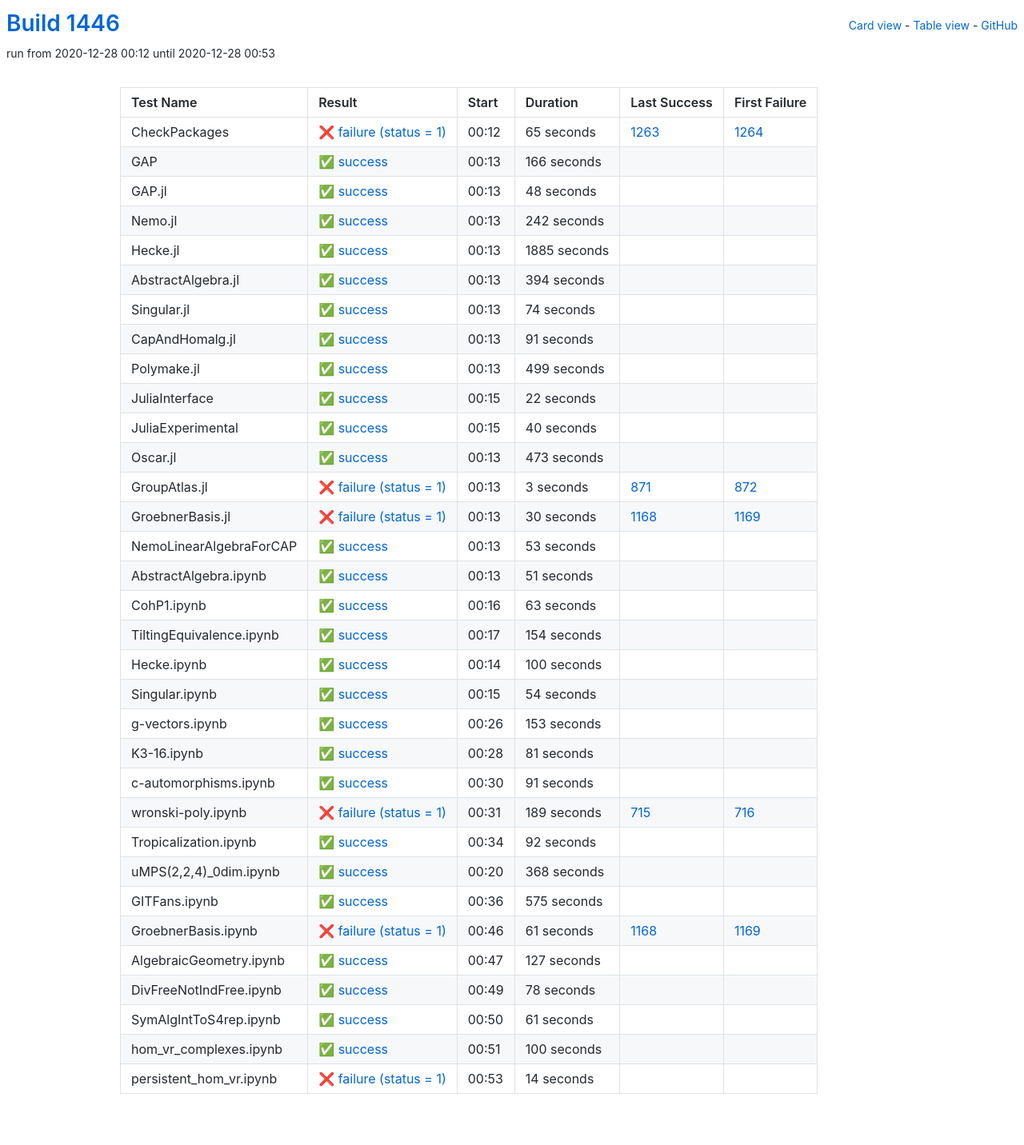
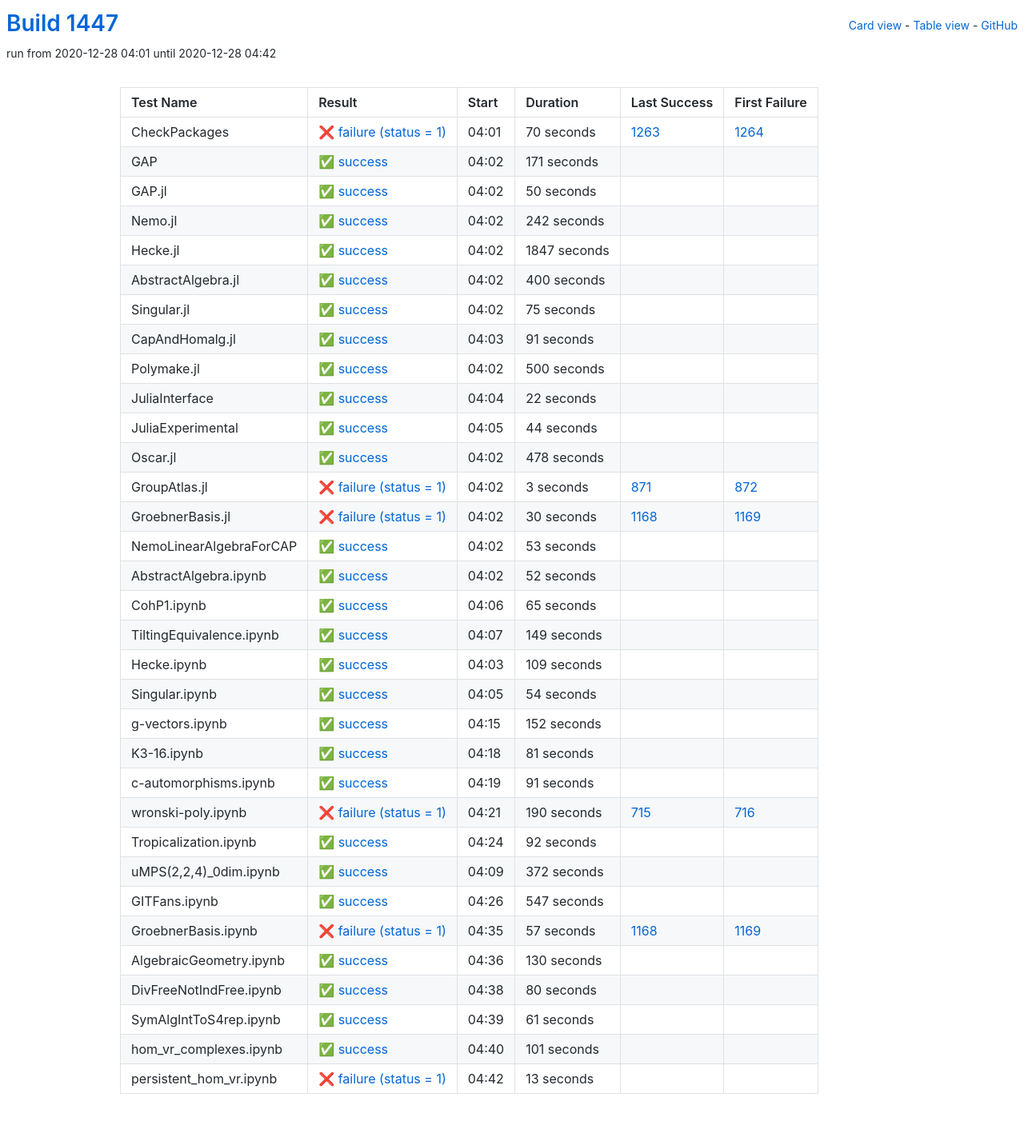
Before and after one commit to oscar-system/oscar-ci-status-stable, a Jekyll site: the page built from table.html, in a window 1280 px wide. Shown: the whole page at 80% size. Built offline with Jekyll 4.4.1, drawn with Linux system fonts in a browser that asks for light colours.

Commit message:
Build #1447

```diff
--- a/_data/ci.yml
+++ b/_data/ci.yml
@@ -1,6 +1,6 @@
 ---
-build: 1446
-build_url: https://oscarci.mathematik.uni-kl.de/job/oscar-stable/1446/
+build: 1447
+build_url: https://oscarci.mathematik.uni-kl.de/job/oscar-stable/1447/
 job: oscar-stable
 organization: oscar-system
 repo: oscar-ci-status-stable
@@ -8,44 +8,44 @@ repourl: https://github.com/oscar-system/oscar-ci-status-stable
 tests:
 - name: CheckPackages
   id: checkpackages
-  log: https://oscarci.mathematik.uni-kl.de/job/oscar-stable/1446/artifact/logs/build-1446/CheckPackages.log
-  start: 2020-12-28 00:12
+  log: https://oscarci.mathematik.uni-kl.de/job/oscar-stable/1447/artifact/logs/build-1447/CheckPackages.log
+  start: 2020-12-28 04:01
   success: false
   exitcode: 1
   status: failure
-  duration: 65
+  duration: 70
   last_success: 1263
   last_success_url: https://oscarci.mathematik.uni-kl.de/job/oscar-stable/1263/
   first_failure: 1264
   first_failure_url: https://oscarci.mathematik.uni-kl.de/job/oscar-stable/1264/
 - name: GAP
   id: gap
-  log: https://oscarci.mathematik.uni-kl.de/job/oscar-stable/1446/artifact/logs/build-1446/GAP.log
-  start: 2020-12-28 00:13
+  log: https://oscarci.mathematik.uni-kl.de/job/oscar-stable/1447/artifact/logs/build-1447/GAP.log
+  start: 2020-12-28 04:02
   success: true
   exitcode: 0
   status: success
-  duration: 166
+  duration: 171
   last_success: false
   last_success_url:
   first_failure: false
   first_failure_url:
 - name: GAP.jl
   id: gap-jl
-  log: https://oscarci.mathematik.uni-kl.de/job/oscar-stable/1446/artifact/logs/build-1446/GAP.jl.log
-  start: 2020-12-28 00:13
+  log: https://oscarci.mathematik.uni-kl.de/job/oscar-stable/1447/artifact/logs/build-1447/GAP.jl.log
+  start: 2020-12-28 04:02
   success: true
   exitcode: 0
   status: success
-  duration: 48
+  duration: 50
   last_success: false
   last_success_url:
   first_failure: false
   first_failure_url:
 - name: Nemo.jl
   id: nemo-jl
-  log: https://oscarci.mathematik.uni-kl.de/job/oscar-stable/1446/artifact/logs/build-1446/Nemo.jl.log
-  start: 2020-12-28 00:13
+  log: https://oscarci.mathematik.uni-kl.de/job/oscar-stable/1447/artifact/logs/build-1447/Nemo.jl.log
+  start: 2020-12-28 04:02
   success: true
   exitcode: 0
   status: success
@@ -56,44 +56,44 @@ tests:
   first_failure_url:
 - name: Hecke.jl
   id: hecke-jl
-  log: https://oscarci.mathematik.uni-kl.de/job/oscar-stable/1446/artifact/logs/build-1446/Hecke.jl.log
-  start: 2020-12-28 00:13
+  log: https://oscarci.mathematik.uni-kl.de/job/oscar-stable/1447/artifact/logs/build-1447/Hecke.jl.log
+  start: 2020-12-28 04:02
   success: true
   exitcode: 0
   status: success
-  duration: 1885
+  duration: 1847
   last_success: false
   last_success_url:
   first_failure: false
   first_failure_url:
 - name: AbstractAlgebra.jl
   id: abstractalgebra-jl
-  log: https://oscarci.mathematik.uni-kl.de/job/oscar-stable/1446/artifact/logs/build-1446/AbstractAlgebra.jl.log
-  start: 2020-12-28 00:13
+  log: https://oscarci.mathematik.uni-kl.de/job/oscar-stable/1447/artifact/logs/build-1447/AbstractAlgebra.jl.log
+  start: 2020-12-28 04:02
   success: true
   exitcode: 0
   status: success
-  duration: 394
+  duration: 400
   last_success: false
   last_success_url:
   first_failure: false
   first_failure_url:
 - name: Singular.jl
   id: singular-jl
-  log: https://oscarci.mathematik.uni-kl.de/job/oscar-stable/1446/artifact/logs/build-1446/Singular.jl.log
-  start: 2020-12-28 00:13
+  log: https://oscarci.mathematik.uni-kl.de/job/oscar-stable/1447/artifact/logs/build-1447/Singular.jl.log
+  start: 2020-12-28 04:02
   success: true
   exitcode: 0
   status: success
-  duration: 74
+  duration: 75
   last_success: false
   last_success_url:
   first_failure: false
   first_failure_url:
 - name: CapAndHomalg.jl
   id: capandhomalg-jl
-  log: https://oscarci.mathematik.uni-kl.de/job/oscar-stable/1446/artifact/logs/build-1446/CapAndHomalg.jl.log
-  start: 2020-12-28 00:13
+  log: https://oscarci.mathematik.uni-kl.de/job/oscar-stable/1447/artifact/logs/build-1447/CapAndHomalg.jl.log
+  start: 2020-12-28 04:03
   success: true
   exitcode: 0
   status: success
@@ -104,20 +104,20 @@ tests:
   first_failure_url:
 - name: Polymake.jl
   id: polymake-jl
-  log: https://oscarci.mathematik.uni-kl.de/job/oscar-stable/1446/artifact/logs/build-1446/Polymake.jl.log
-  start: 2020-12-28 00:13
+  log: https://oscarci.mathematik.uni-kl.de/job/oscar-stable/1447/artifact/logs/build-1447/Polymake.jl.log
+  start: 2020-12-28 04:02
   success: true
   exitcode: 0
   status: success
-  duration: 499
+  duration: 500
   last_success: false
   last_success_url:
   first_failure: false
   first_failure_url:
 - name: JuliaInterface
   id: juliainterface
-  log: https://oscarci.mathematik.uni-kl.de/job/oscar-stable/1446/artifact/logs/build-1446/JuliaInterface.log
-  start: 2020-12-28 00:15
+  log: https://oscarci.mathematik.uni-kl.de/job/oscar-stable/1447/artifact/logs/build-1447/JuliaInterface.log
+  start: 2020-12-28 04:04
   success: true
   exitcode: 0
   status: success
@@ -128,32 +128,32 @@ tests:
   first_failure_url:
 - name: JuliaExperimental
   id: juliaexperimental
-  log: https://oscarci.mathematik.uni-kl.de/job/oscar-stable/1446/artifact/logs/build-1446/JuliaExperimental.log
-  start: 2020-12-28 00:15
+  log: https://oscarci.mathematik.uni-kl.de/job/oscar-stable/1447/artifact/logs/build-1447/JuliaExperimental.log
+  start: 2020-12-28 04:05
   success: true
   exitcode: 0
   status: success
-  duration: 40
+  duration: 44
   last_success: false
   last_success_url:
   first_failure: false
   first_failure_url:
 - name: Oscar.jl
   id: oscar-jl
-  log: https://oscarci.mathematik.uni-kl.de/job/oscar-stable/1446/artifact/logs/build-1446/Oscar.jl.log
-  start: 2020-12-28 00:13
+  log: https://oscarci.mathematik.uni-kl.de/job/oscar-stable/1447/artifact/logs/build-1447/Oscar.jl.log
+  start: 2020-12-28 04:02
   success: true
   exitcode: 0
   status: success
-  duration: 473
+  duration: 478
   last_success: false
   last_success_url:
   first_failure: false
   first_failure_url:
 - name: GroupAtlas.jl
   id: groupatlas-jl
-  log: https://oscarci.mathematik.uni-kl.de/job/oscar-stable/1446/artifact/logs/build-1446/GroupAtlas.jl.log
-  start: 2020-12-28 00:13
+  log: https://oscarci.mathematik.uni-kl.de/job/oscar-stable/1447/artifact/logs/build-1447/GroupAtlas.jl.log
+  start: 2020-12-28 04:02
   success: false
   exitcode: 1
   status: failure
@@ -164,8 +164,8 @@ tests:
   first_failure_url: https://oscarci.mathematik.uni-kl.de/job/oscar-stable/872/
 - name: GroebnerBasis.jl
   id: groebnerbasis-jl
-  log: https://oscarci.mathematik.uni-kl.de/job/oscar-stable/1446/artifact/logs/build-1446/GroebnerBasis.jl.log
-  start: 2020-12-28 00:13
+  log: https://oscarci.mathematik.uni-kl.de/job/oscar-stable/1447/artifact/logs/build-1447/GroebnerBasis.jl.log
+  start: 2020-12-28 04:02
   success: false
   exitcode: 1
   status: failure
@@ -176,8 +176,8 @@ tests:
   first_failure_url: https://oscarci.mathematik.uni-kl.de/job/oscar-stable/1169/
 - name: NemoLinearAlgebraForCAP
   id: nemolinearalgebraforcap
-  log: https://oscarci.mathematik.uni-kl.de/job/oscar-stable/1446/artifact/logs/build-1446/NemoLinearAlgebraForCAP.log
-  start: 2020-12-28 00:13
+  log: https://oscarci.mathematik.uni-kl.de/job/oscar-stable/1447/artifact/logs/build-1447/NemoLinearAlgebraForCAP.log
+  start: 2020-12-28 04:02
   success: true
   exitcode: 0
   status: success
@@ -188,56 +188,56 @@ tests:
   first_failure_url:
 - name: AbstractAlgebra.ipynb
   id: abstractalgebra-ipynb
-  log: https://oscarci.mathematik.uni-kl.de/job/oscar-stable/1446/artifact/logs/build-1446/AbstractAlgebra.ipynb.log
-  start: 2020-12-28 00:13
+  log: https://oscarci.mathematik.uni-kl.de/job/oscar-stable/1447/artifact/logs/build-1447/AbstractAlgebra.ipynb.log
+  start: 2020-12-28 04:02
   success: true
   exitcode: 0
   status: success
-  duration: 51
+  duration: 52
   last_success: false
   last_success_url:
   first_failure: false
   first_failure_url:
 - name: CohP1.ipynb
   id: cohp1-ipynb
-  log: https://oscarci.mathematik.uni-kl.de/job/oscar-stable/1446/artifact/logs/build-1446/CohP1.ipynb.log
-  start: 2020-12-28 00:16
+  log: https://oscarci.mathematik.uni-kl.de/job/oscar-stable/1447/artifact/logs/build-1447/CohP1.ipynb.log
+  start: 2020-12-28 04:06
   success: true
   exitcode: 0
   status: success
-  duration: 63
+  duration: 65
   last_success: false
   last_success_url:
   first_failure: false
   first_failure_url:
 - name: TiltingEquivalence.ipynb
   id: tiltingequivalence-ipynb
-  log: https://oscarci.mathematik.uni-kl.de/job/oscar-stable/1446/artifact/logs/build-1446/TiltingEquivalence.ipynb.log
-  start: 2020-12-28 00:17
+  log: https://oscarci.mathematik.uni-kl.de/job/oscar-stable/1447/artifact/logs/build-1447/TiltingEquivalence.ipynb.log
+  start: 2020-12-28 04:07
   success: true
   exitcode: 0
   status: success
-  duration: 154
+  duration: 149
   last_success: false
   last_success_url:
   first_failure: false
   first_failure_url:
 - name: Hecke.ipynb
   id: hecke-ipynb
-  log: https://oscarci.mathematik.uni-kl.de/job/oscar-stable/1446/artifact/logs/build-1446/Hecke.ipynb.log
-  start: 2020-12-28 00:14
+  log: https://oscarci.mathematik.uni-kl.de/job/oscar-stable/1447/artifact/logs/build-1447/Hecke.ipynb.log
+  start: 2020-12-28 04:03
   success: true
   exitcode: 0
   status: success
-  duration: 100
+  duration: 109
   last_success: false
   last_success_url:
   first_failure: false
   first_failure_url:
 - name: Singular.ipynb
   id: singular-ipynb
-  log: https://oscarci.mathematik.uni-kl.de/job/oscar-stable/1446/artifact/logs/build-1446/Singular.ipynb.log
-  start: 2020-12-28 00:15
+  log: https://oscarci.mathematik.uni-kl.de/job/oscar-stable/1447/artifact/logs/build-1447/Singular.ipynb.log
+  start: 2020-12-28 04:05
   success: true
   exitcode: 0
   status: success
@@ -248,20 +248,20 @@ tests:
   first_failure_url:
 - name: g-vectors.ipynb
   id: g-vectors-ipynb
-  log: https://oscarci.mathematik.uni-kl.de/job/oscar-stable/1446/artifact/logs/build-1446/g-vectors.ipynb.log
-  start: 2020-12-28 00:26
+  log: https://oscarci.mathematik.uni-kl.de/job/oscar-stable/1447/artifact/logs/build-1447/g-vectors.ipynb.log
+  start: 2020-12-28 04:15
   success: true
   exitcode: 0
   status: success
-  duration: 153
+  duration: 152
   last_success: false
   last_success_url:
   first_failure: false
   first_failure_url:
 - name: K3-16.ipynb
   id: k3-16-ipynb
-  log: https://oscarci.mathematik.uni-kl.de/job/oscar-stable/1446/artifact/logs/build-1446/K3-16.ipynb.log
-  start: 2020-12-28 00:28
+  log: https://oscarci.mathematik.uni-kl.de/job/oscar-stable/1447/artifact/logs/build-1447/K3-16.ipynb.log
+  start: 2020-12-28 04:18
   success: true
   exitcode: 0
   status: success
@@ -272,8 +272,8 @@ tests:
   first_failure_url:
 - name: c-automorphisms.ipynb
   id: c-automorphisms-ipynb
-  log: https://oscarci.mathematik.uni-kl.de/job/oscar-stable/1446/artifact/logs/build-1446/c-automorphisms.ipynb.log
-  start: 2020-12-28 00:30
+  log: https://oscarci.mathematik.uni-kl.de/job/oscar-stable/1447/artifact/logs/build-1447/c-automorphisms.ipynb.log
+  start: 2020-12-28 04:19
   success: true
   exitcode: 0
   status: success
@@ -284,20 +284,20 @@ tests:
   first_failure_url:
 - name: wronski-poly.ipynb
   id: wronski-poly-ipynb
-  log: https://oscarci.mathematik.uni-kl.de/job/oscar-stable/1446/artifact/logs/build-1446/wronski-poly.ipynb.log
-  start: 2020-12-28 00:31
+  log: https://oscarci.mathematik.uni-kl.de/job/oscar-stable/1447/artifact/logs/build-1447/wronski-poly.ipynb.log
+  start: 2020-12-28 04:21
   success: false
   exitcode: 1
   status: failure
-  duration: 189
+  duration: 190
   last_success: 715
   last_success_url: https://oscarci.mathematik.uni-kl.de/job/oscar-stable/715/
   first_failure: 716
   first_failure_url: https://oscarci.mathematik.uni-kl.de/job/oscar-stable/716/
 - name: Tropicalization.ipynb
   id: tropicalization-ipynb
-  log: https://oscarci.mathematik.uni-kl.de/job/oscar-stable/1446/artifact/logs/build-1446/Tropicalization.ipynb.log
-  start: 2020-12-28 00:34
+  log: https://oscarci.mathematik.uni-kl.de/job/oscar-stable/1447/artifact/logs/build-1447/Tropicalization.ipynb.log
+  start: 2020-12-28 04:24
   success: true
   exitcode: 0
   status: success
@@ -308,68 +308,68 @@ tests:
   first_failure_url:
 - name: uMPS(2,2,4)_0dim.ipynb
   id: umps-2-2-4-0dim-ipynb
-  log: https://oscarci.mathematik.uni-kl.de/job/oscar-stable/1446/artifact/logs/build-1446/uMPS-2-2-4-_0dim.ipynb.log
-  start: 2020-12-28 00:20
+  log: https://oscarci.mathematik.uni-kl.de/job/oscar-stable/1447/artifact/logs/build-1447/uMPS-2-2-4-_0dim.ipynb.log
+  start: 2020-12-28 04:09
   success: true
   exitcode: 0
   status: success
-  duration: 368
+  duration: 372
   last_success: false
   last_success_url:
   first_failure: false
   first_failure_url:
 - name: GITFans.ipynb
   id: gitfans-ipynb
-  log: https://oscarci.mathematik.uni-kl.de/job/oscar-stable/1446/artifact/logs/build-1446/GITFans.ipynb.log
-  start: 2020-12-28 00:36
+  log: https://oscarci.mathematik.uni-kl.de/job/oscar-stable/1447/artifact/logs/build-1447/GITFans.ipynb.log
+  start: 2020-12-28 04:26
   success: true
   exitcode: 0
   status: success
-  duration: 575
+  duration: 547
   last_success: false
   last_success_url:
   first_failure: false
   first_failure_url:
 - name: GroebnerBasis.ipynb
   id: groebnerbasis-ipynb
-  log: https://oscarci.mathematik.uni-kl.de/job/oscar-stable/1446/artifact/logs/build-1446/GroebnerBasis.ipynb.log
-  start: 2020-12-28 00:46
+  log: https://oscarci.mathematik.uni-kl.de/job/oscar-stable/1447/artifact/logs/build-1447/GroebnerBasis.ipynb.log
+  start: 2020-12-28 04:35
   success: false
   exitcode: 1
   status: failure
-  duration: 61
+  duration: 57
   last_success: 1168
   last_success_url: https://oscarci.mathematik.uni-kl.de/job/oscar-stable/1168/
   first_failure: 1169
   first_failure_url: https://oscarci.mathematik.uni-kl.de/job/oscar-stable/1169/
 - name: AlgebraicGeometry.ipynb
   id: algebraicgeometry-ipynb
-  log: https://oscarci.mathematik.uni-kl.de/job/oscar-stable/1446/artifact/logs/build-1446/AlgebraicGeometry.ipynb.log
-  start: 2020-12-28 00:47
+  log: https://oscarci.mathematik.uni-kl.de/job/oscar-stable/1447/artifact/logs/build-1447/AlgebraicGeometry.ipynb.log
+  start: 2020-12-28 04:36
   success: true
   exitcode: 0
   status: success
-  duration: 127
+  duration: 130
   last_success: false
   last_success_url:
   first_failure: false
   first_failure_url:
 - name: DivFreeNotIndFree.ipynb
   id: divfreenotindfree-ipynb
-  log: https://oscarci.mathematik.uni-kl.de/job/oscar-stable/1446/artifact/logs/build-1446/DivFreeNotIndFree.ipynb.log
-  start: 2020-12-28 00:49
+  log: https://oscarci.mathematik.uni-kl.de/job/oscar-stable/1447/artifact/logs/build-1447/DivFreeNotIndFree.ipynb.log
+  start: 2020-12-28 04:38
   success: true
   exitcode: 0
   status: success
-  duration: 78
+  duration: 80
   last_success: false
   last_success_url:
   first_failure: false
   first_failure_url:
 - name: SymAlgIntToS4rep.ipynb
   id: symalginttos4rep-ipynb
-  log: https://oscarci.mathematik.uni-kl.de/job/oscar-stable/1446/artifact/logs/build-1446/SymAlgIntToS4rep.ipynb.log
-  start: 2020-12-28 00:50
+  log: https://oscarci.mathematik.uni-kl.de/job/oscar-stable/1447/artifact/logs/build-1447/SymAlgIntToS4rep.ipynb.log
+  start: 2020-12-28 04:39
   success: true
   exitcode: 0
   status: success
@@ -380,24 +380,24 @@ tests:
   first_failure_url:
 - name: hom_vr_complexes.ipynb
   id: hom-vr-complexes-ipynb
-  log: https://oscarci.mathematik.uni-kl.de/job/oscar-stable/1446/artifact/logs/build-1446/hom_vr_complexes.ipynb.log
-  start: 2020-12-28 00:51
+  log: https://oscarci.mathematik.uni-kl.de/job/oscar-stable/1447/artifact/logs/build-1447/hom_vr_complexes.ipynb.log
+  start: 2020-12-28 04:40
   success: true
   exitcode: 0
   status: success
-  duration: 100
+  duration: 101
   last_success: false
   last_success_url:
   first_failure: false
   first_failure_url:
 - name: persistent_hom_vr.ipynb
   id: persistent-hom-vr-ipynb
-  log: https://oscarci.mathematik.uni-kl.de/job/oscar-stable/1446/artifact/logs/build-1446/persistent_hom_vr.ipynb.log
-  start: 2020-12-28 00:53
+  log: https://oscarci.mathematik.uni-kl.de/job/oscar-stable/1447/artifact/logs/build-1447/persistent_hom_vr.ipynb.log
+  start: 2020-12-28 04:42
   success: false
   exitcode: 1
   status: failure
-  duration: 14
+  duration: 13
   last_success: false
   last_success_url:
   first_failure: false
```
Also changed, not shown: README.md.
